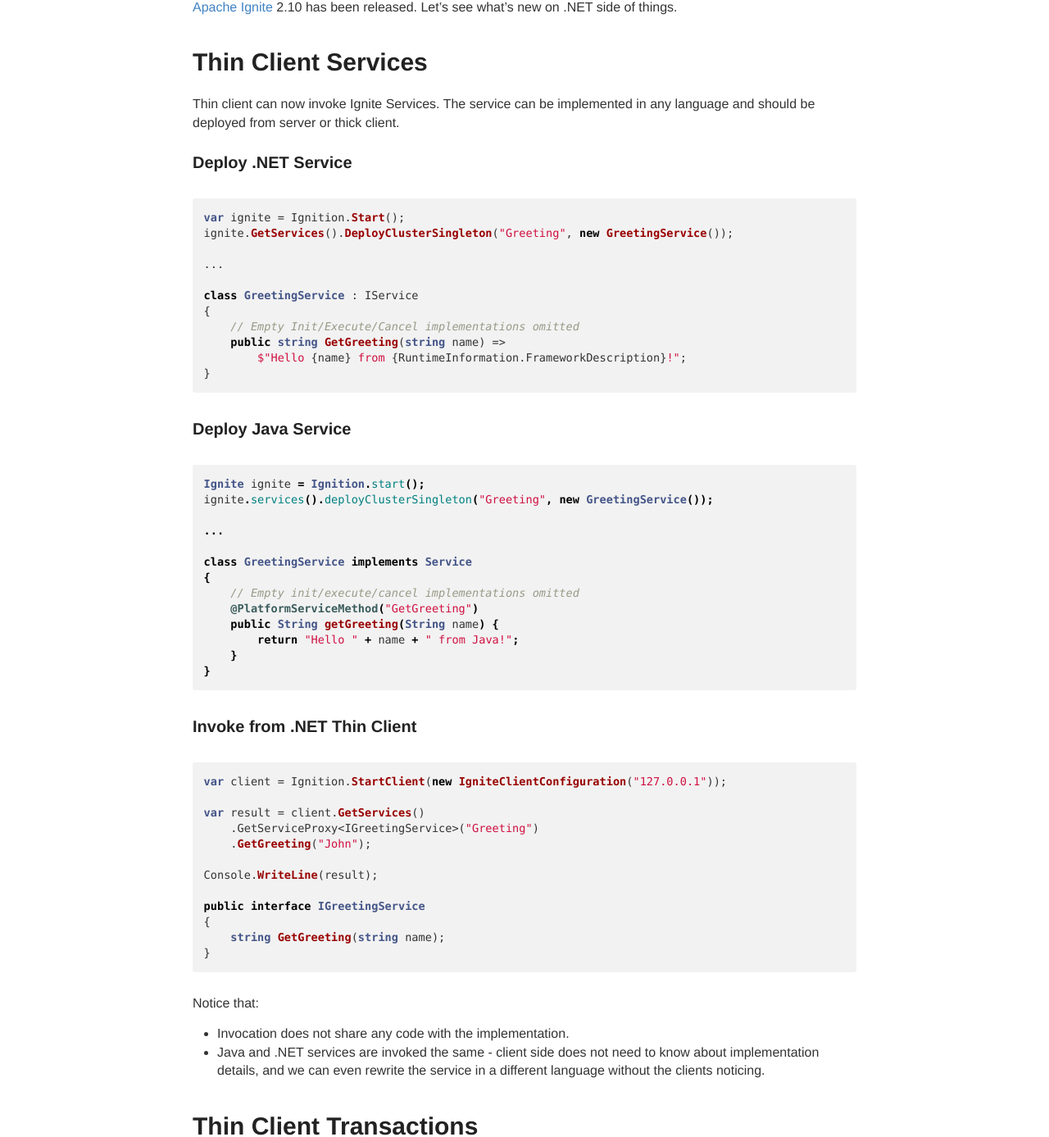
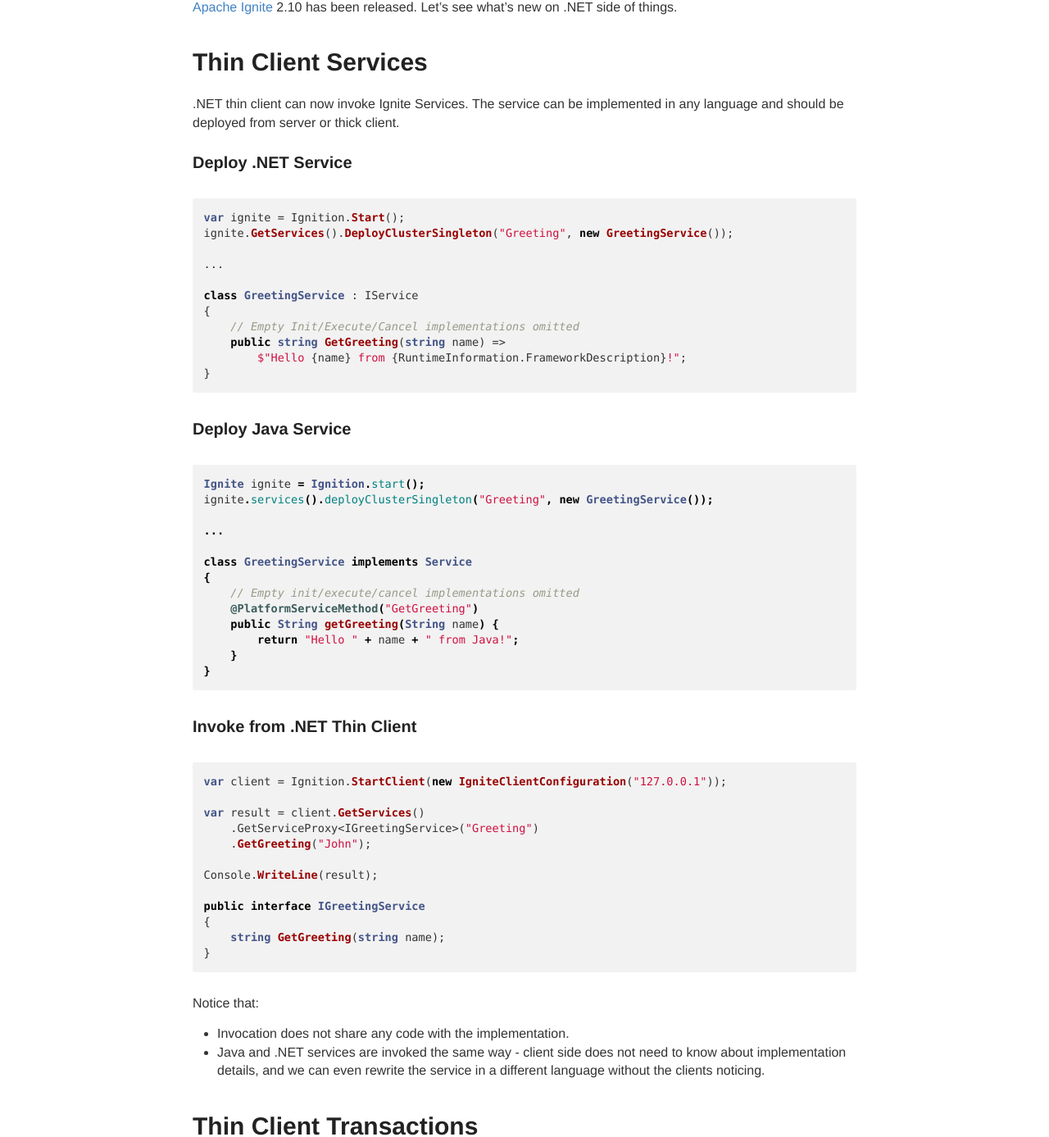
Before and after one commit to ptupitsyn/ptupitsyn.github.io, a Jekyll site: the page built from _posts/2021-03-16-Whats-New-In-Ignite-Net-2.10.md, in a window 1280 px wide. Shown: the part 229-1616 px from the top of the page at 82% size. Built offline with Jekyll 4.4.1, drawn with Linux system fonts in a browser that asks for light colours; comment, search, counter and statistics services are not loaded.

Commit message:
wip Ignite 2.10

```diff
--- a/_posts/2021-03-16-Whats-New-In-Ignite-Net-2.10.md
+++ b/_posts/2021-03-16-Whats-New-In-Ignite-Net-2.10.md
@@ -8,7 +8,8 @@
 
 # Thin Client Services
 
-Thin client can now invoke Ignite Services. The service can be implemented in any language and should be deployed from server or thick client.
+.NET thin client can now invoke Ignite Services.
+The service can be implemented in any language and should be deployed from server or thick client.
 
 ### Deploy .NET Service
 
@@ -65,7 +66,7 @@
 
 Notice that:
 * Invocation does not share any code with the implementation.
-* Java and .NET services are invoked the same - client side does not need to know about implementation details,
+* Java and .NET services are invoked the same way - client side does not need to know about implementation details,
   and we can even rewrite the service in a different language without the clients noticing.
 
 # Thin Client Transactions
```
